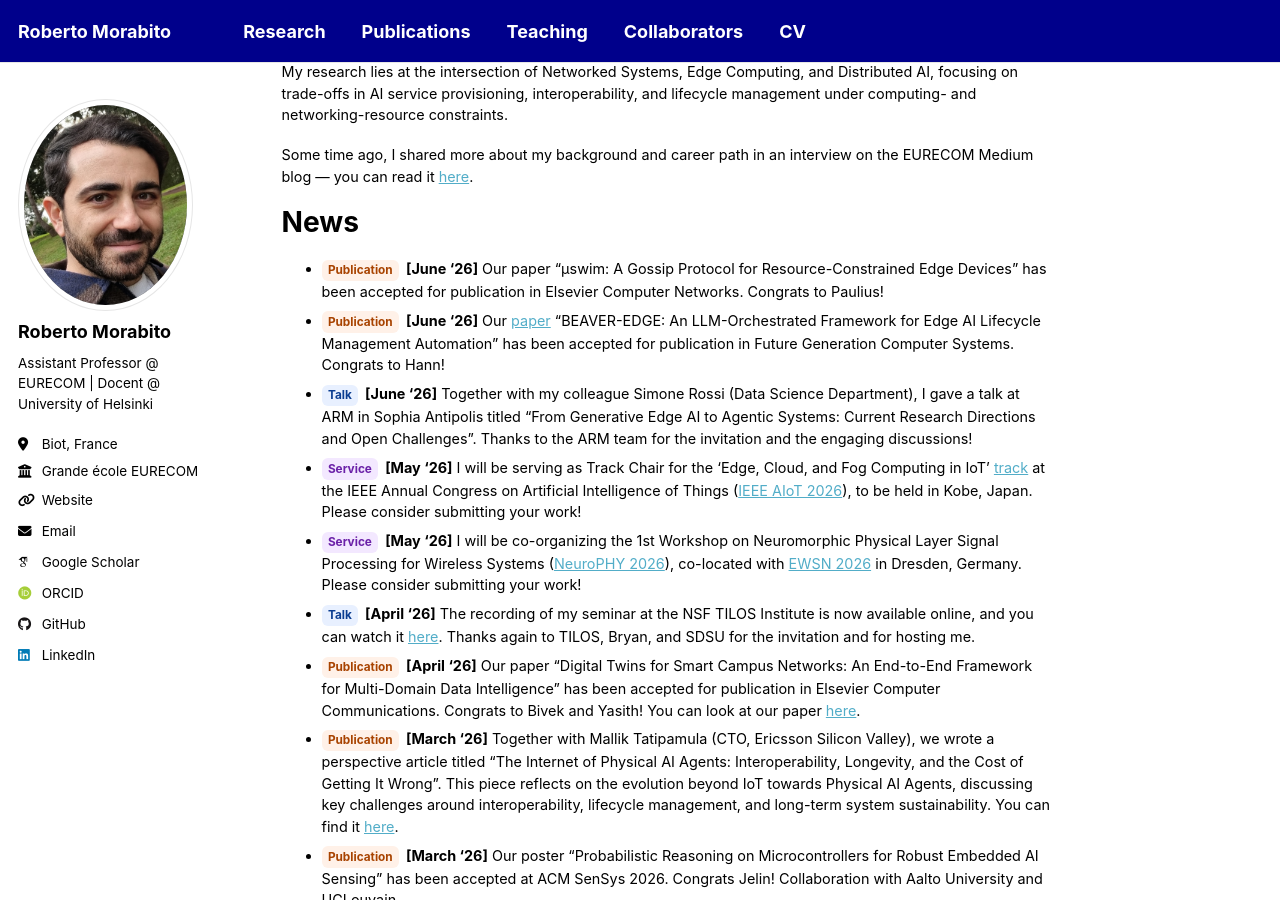
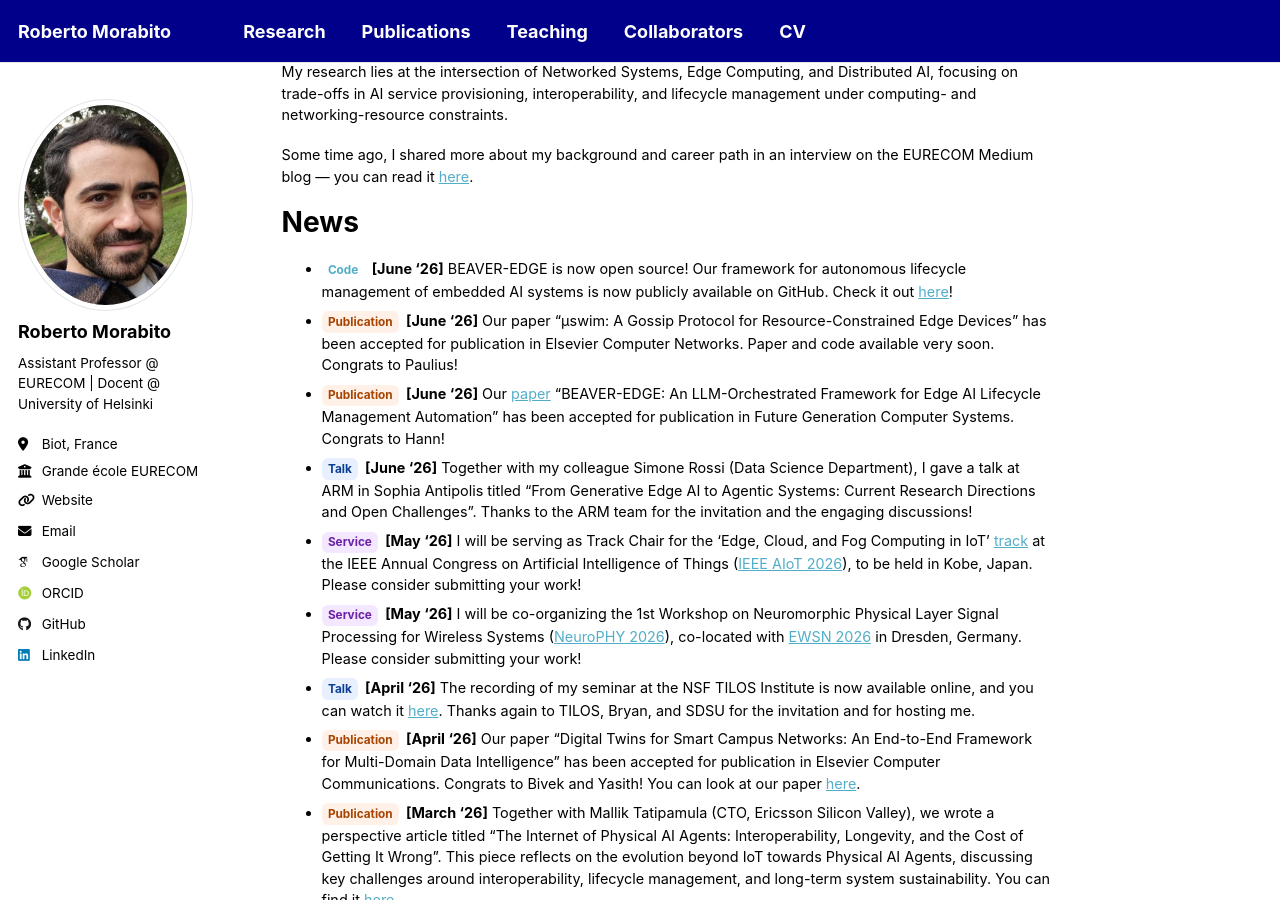
Before and after one commit to robertmora/robertmora.github.io, a Jekyll site: the page built from _pages/about.md, in a window 1280 px wide and 900 px high, scrolled down 439 px. Built offline with Jekyll 4.4.1, drawn with Linux system fonts in a browser that asks for light colours; some web fonts are replaced; a script that is not in the unit is left out.

Commit message:
Update about.md

```diff
--- a/_pages/about.md
+++ b/_pages/about.md
@@ -18,7 +18,8 @@ Some time ago, I shared more about my background and career path in an interview
 
 News
 ======
-- [Publication](){:.tag .tag--pub} **[June '26]** Our paper "µswim: A Gossip Protocol for Resource-Constrained Edge Devices" has been accepted for publication in Elsevier Computer Networks. Congrats to Paulius!
+- [Code](){:.tag .tag--code} **[June '26]** BEAVER-EDGE is now open source! Our framework for autonomous lifecycle management of embedded AI systems is now publicly available on GitHub. Check it out [here](https://github.com/beaver-edge){:target="_blank"}!
+- [Publication](){:.tag .tag--pub} **[June '26]** Our paper "µswim: A Gossip Protocol for Resource-Constrained Edge Devices" has been accepted for publication in Elsevier Computer Networks. Paper and code available very soon. Congrats to Paulius!
 - [Publication](){:.tag .tag--pub} **[June '26]** Our [paper](https://www.sciencedirect.com/science/article/pii/S0167739X26003316){:target="_blank"} "BEAVER-EDGE: An LLM-Orchestrated Framework for Edge AI Lifecycle Management Automation" has been accepted for publication in Future Generation Computer Systems. Congrats to Hann!
 - [Talk](){:.tag .tag--talk} **[June '26]** Together with my colleague Simone Rossi (Data Science Department), I gave a talk at ARM in Sophia Antipolis titled "From Generative Edge AI to Agentic Systems: Current Research Directions and Open Challenges". Thanks to the ARM team for the invitation and the engaging discussions!
 - [Service](){:.tag .tag--service} **[May '26]** I will be serving as Track Chair for the 'Edge, Cloud, and Fog Computing in IoT' [track](https://www.ieee-aiot.org/2026/progcom.php){:target="_blank"} at the IEEE Annual Congress on Artificial Intelligence of Things ([IEEE AIoT 2026](https://www.ieee-aiot.org/2026/index.php){:target="_blank"}), to be held in Kobe, Japan. Please consider submitting your work!
```
